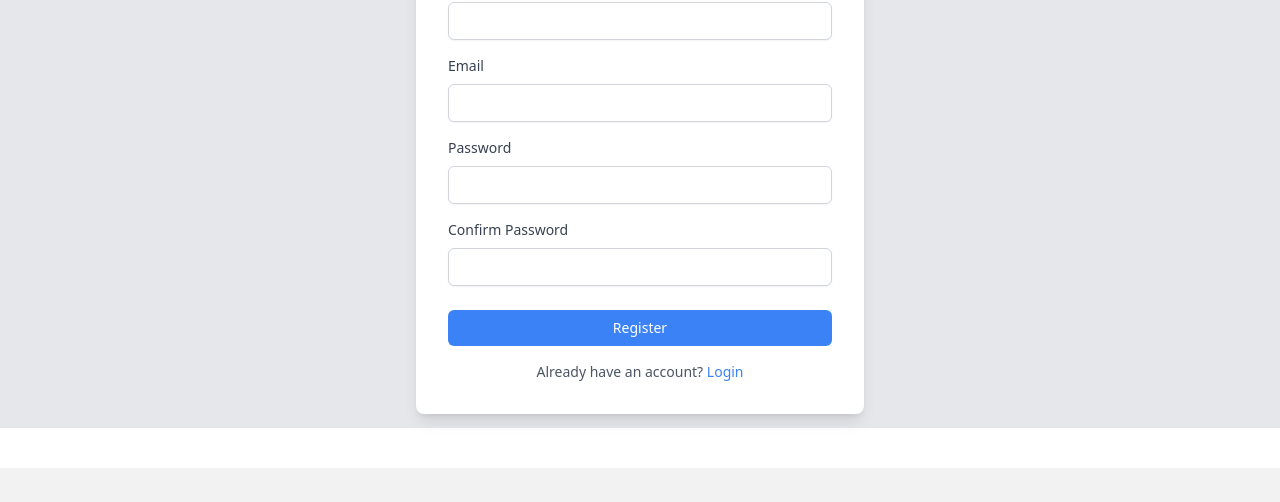
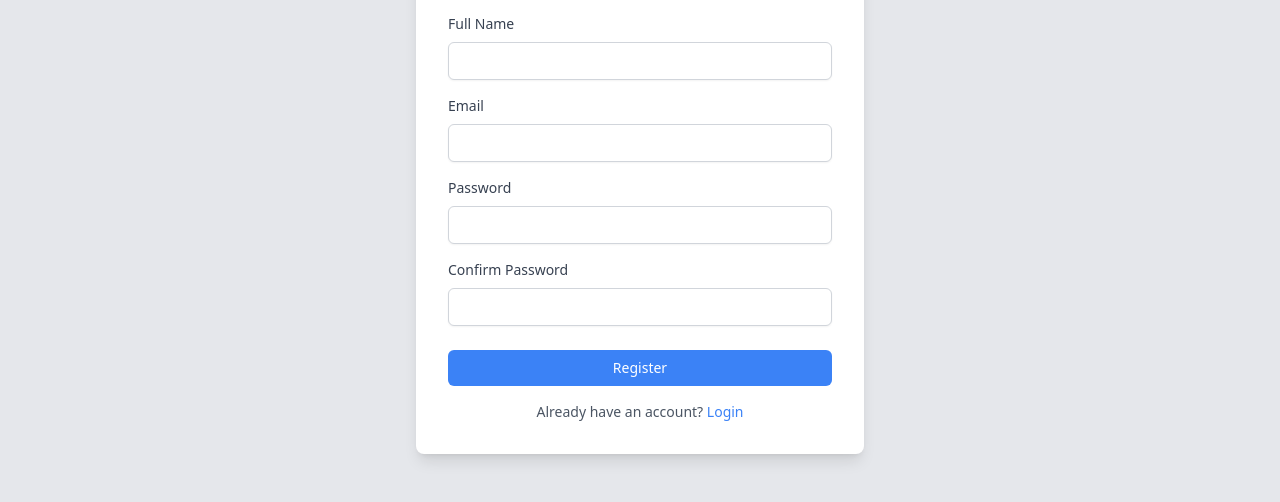
Before and after one commit to DipPal513/altabanu, a website: page register.html in a window 1280 px wide. Shown: the part 264-766 px from the top of the page. Drawn offline with Linux system fonts and the light colour scheme.

Commit message:
register fixed

```diff
--- a/register.html
+++ b/register.html
@@ -114,7 +114,7 @@
   </header>
 
 
-    <div class="bg-gray-200 flex items-center justify-center min-h-[70vh]">
+    <div class="bg-gray-200 flex items-center justify-center min-h-[80vh]">
         <div class="bg-white p-8 rounded-lg shadow-lg w-full max-w-md">
             <h2 class="text-3xl font-bold mb-6 text-center text-gray-900">Register</h2>
             <form>
```
